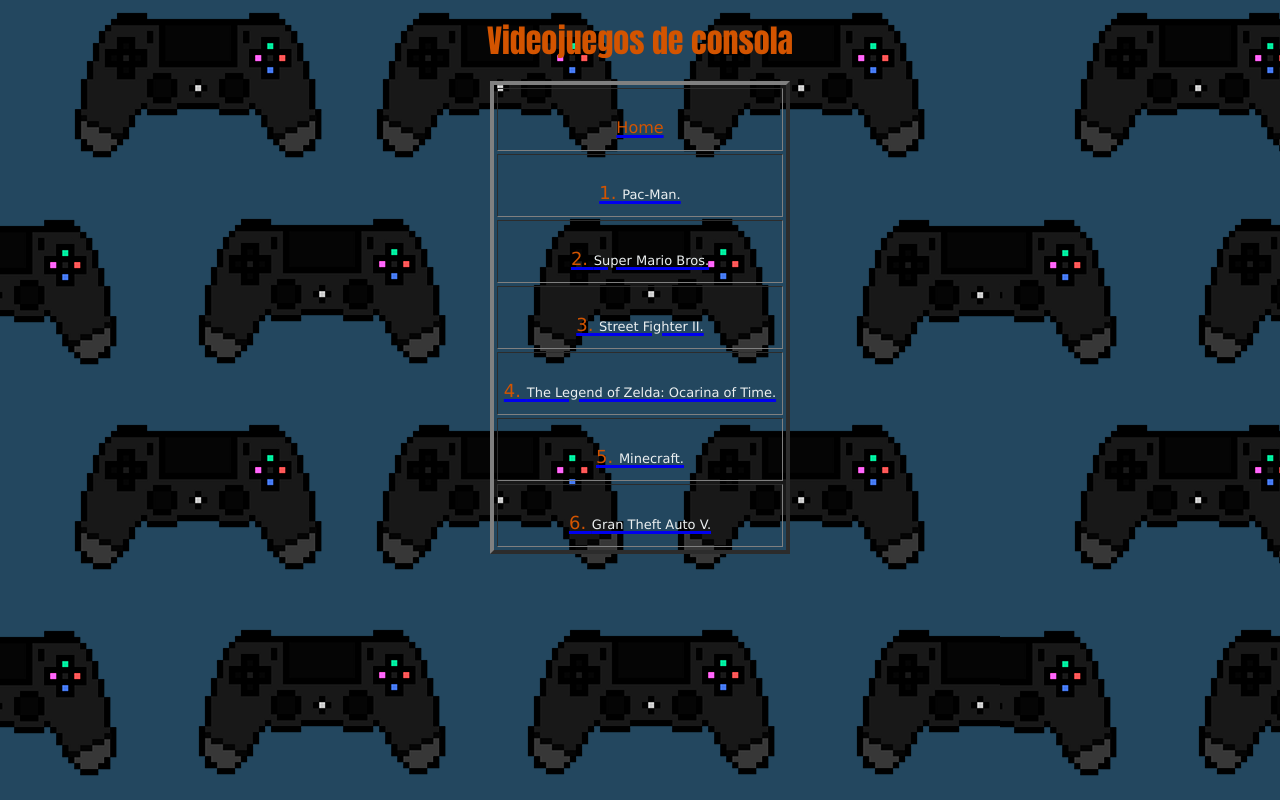
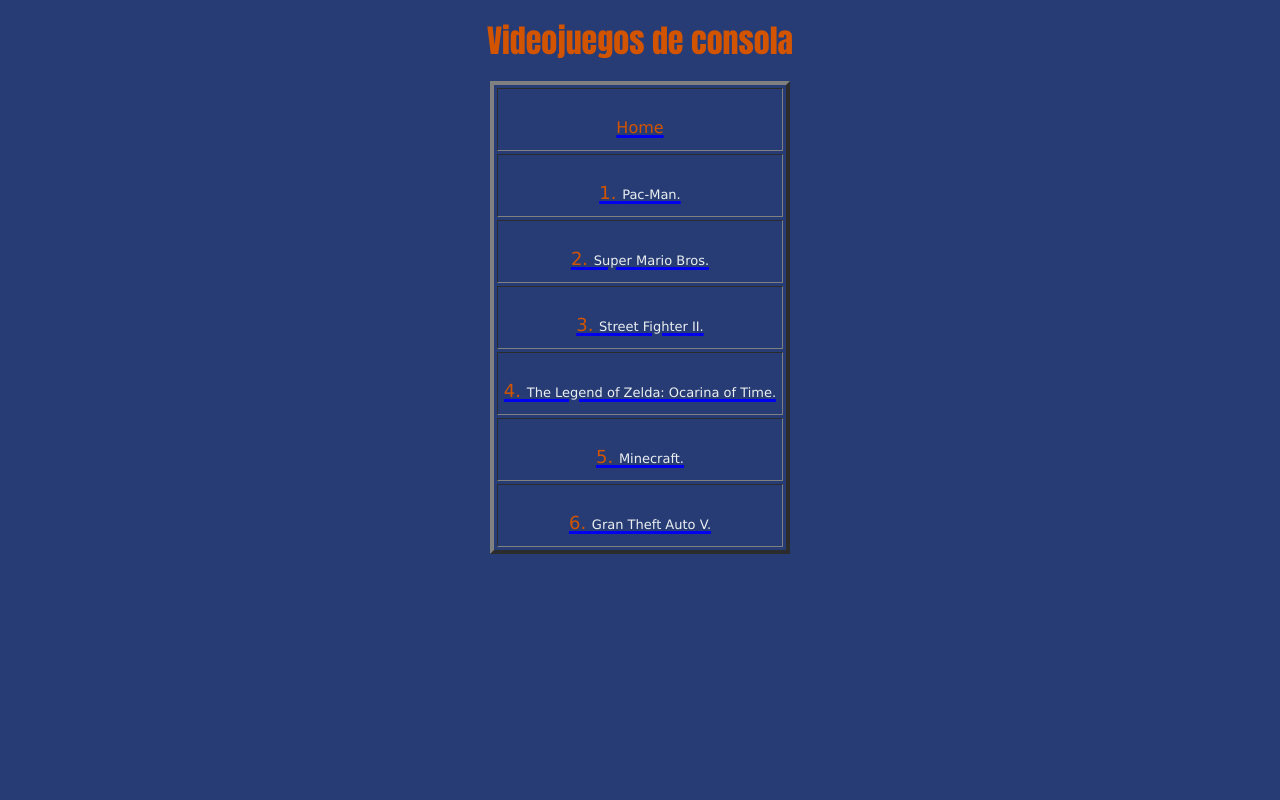
Before and after one commit to julieth-sanchez/SanchezJulieth, a plain HTML site: page pagina5.html in a window 1280 px wide. Drawn offline with Linux system fonts and the light colour scheme.

Commit message:
Update pagina5.html

```diff
--- a/pagina5.html
+++ b/pagina5.html
@@ -4,7 +4,7 @@
         <meta charset="utf-8">
         <title>Videojuegos de consola</title>
     </head>
-    <body  background="Background.png">
+    <body  bgcolor="#273c75">
         <p align=center><font face=impact size=6px color=#d35400>Videojuegos de consola</p>
         <table align=center cellspacing="3" cellpadding="6"  border="4">
         <tr align=center>
```
